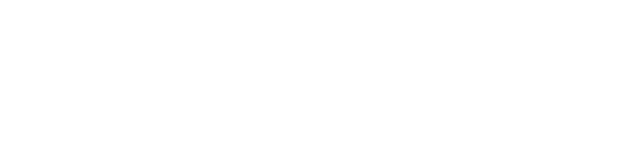
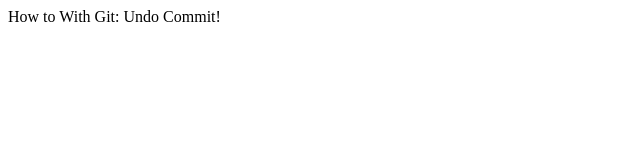
Before and after one commit to Hong66/test, a plain HTML site: page index.html in a window 1280 px wide. Shown: the whole page, without its empty margins (0-640 px from the left). Drawn offline with Linux system fonts and the light colour scheme.

Commit message:
try to undo commit

```diff
--- a/index.html
+++ b/index.html
@@ -3,5 +3,8 @@
 <title>hello world!</title>
 </head>
 <body>
+<p>
+How to With Git: Undo Commit!
+</p>
 </body>
 </html>
```
